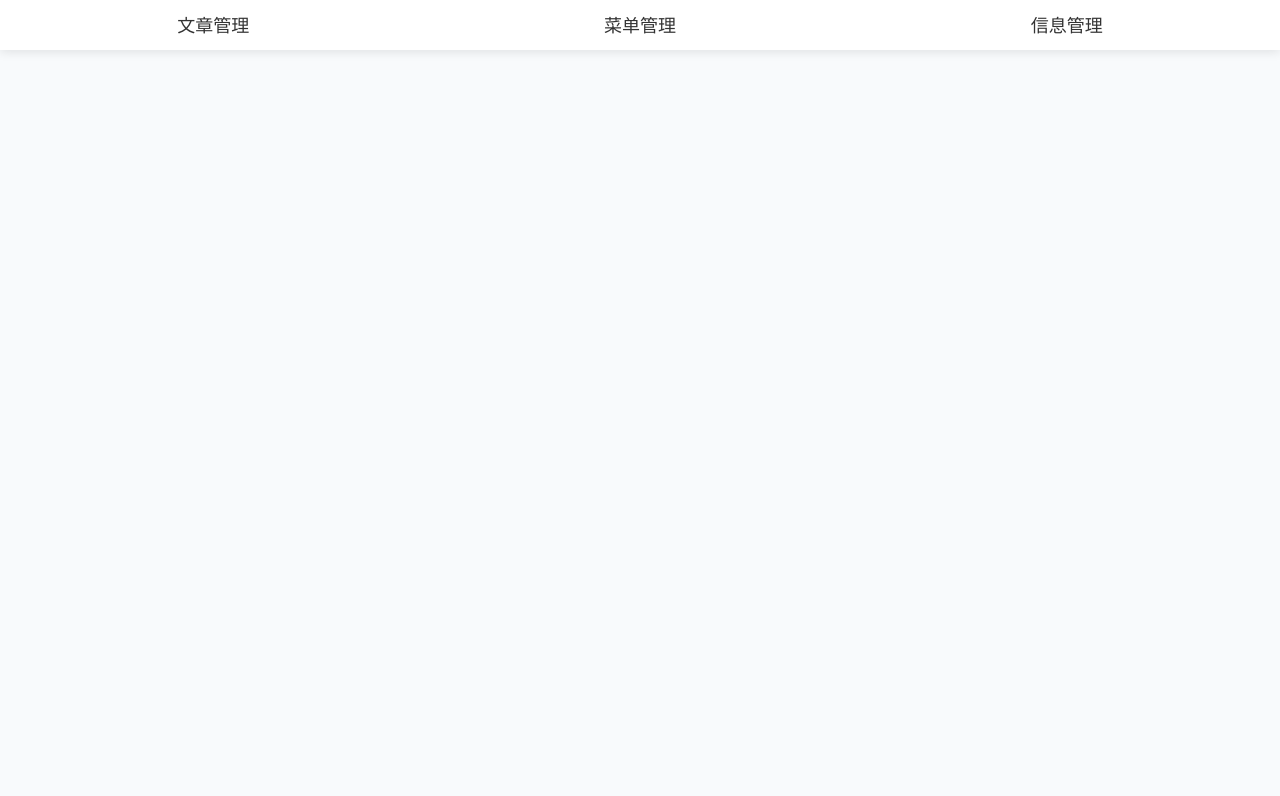
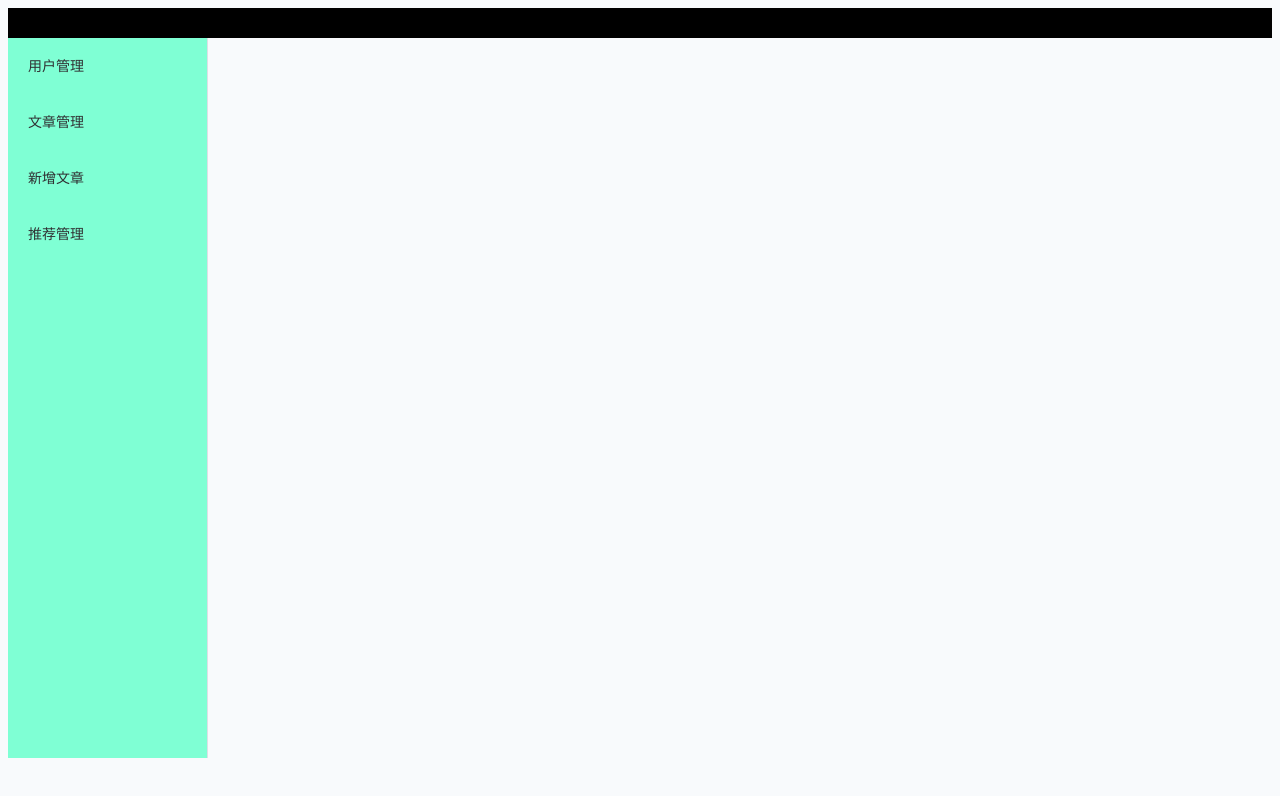
Before and after one commit to Huajieyu001/front-blog, a Vue app: page /manage in a window 1280 px wide. Shown: the top 796 px of the page. Built offline with nearby package versions, Linux system fonts and the light colour scheme.

Commit message:
增加管理页

```diff
--- a/src/App.vue
+++ b/src/App.vue
@@ -69,7 +69,6 @@ main {
 
 .router-link-exact-active {
     color: red;
-    /* background-color: aqua; */
     border: 0.5px solid red;
 }
 
--- a/src/components/Manage.vue
+++ b/src/components/Manage.vue
@@ -1,23 +1,21 @@
-<template>
-  <!-- 菜单容器 -->
-  <nav class="top-menu">
-    <!-- 使用 ul 和 li 创建菜单项 -->
-    <ul class="menu-list">
-      <li v-for="(item, index) in menuItems" :key="index" class="menu-item">
-        <div @click="toTopMenu(item.link)" class="menu-link">{{ item.label }}</div>
-      </li>
-    </ul>
-  </nav>
-</template>
+<!-- <template>
+  <el-row :gutter="200">
+    <el-col :span="distance" v-for="(item, index) in menuItems" :key="index">
+        <div @click="toTopMenu(item.link)" class="menu-item">{{ item.label }}</div>
+    </el-col>
+  </el-row>
+</template> -->
 
-<script setup>
-import { ref } from 'vue';
+<!-- <script setup>
+import { reactive, ref, watch, watchEffect } from 'vue';
 import { useRouter } from 'vue-router'
+
+const distance = ref(0)
 
 const router = useRouter()
 
 // 菜单项数据
-const menuItems = ref([
+const menuItems = reactive([
   { label: '文章管理', link: '/articleManage' },
   { label: '菜单管理', link: '/menuManage' },
   { label: '信息管理', link: '/infoManage' },
@@ -28,88 +26,72 @@ const toTopMenu = (path) => {
     path
   })
 }
+
+watchEffect(()=>{
+
+  console.log(menuItems)
+  if(menuItems.length){
+    distance.value = 24 / menuItems.length;
+    console.log('@@@@@@@@', distance.value)
+  }
+})
+
+
+</script> -->
+<template>
+  <div class="tabe"></div>
+  <el-menu
+    default-active="2"
+    class="el-menu-vertical-demo"
+    :collapse="isCollapse"
+    @open="handleOpen"
+    @close="handleClose"
+  >
+    <el-menu-item v-for="(menu, index) in menuItems" :key="menu.label" :index="index">
+      <template #title><span>{{ menu.label }}</span></template>
+    </el-menu-item>
+  </el-menu>
+</template>
+
+<script lang="ts" setup>
+import { reactive, ref } from 'vue'
+
+const menuItems = reactive([
+  {
+    label: '用户管理',
+    link: '/aaa'
+  },
+  {
+    label: '文章管理',
+    link: '/bbb'
+  },
+    {
+    label: '新增文章',
+    link: '/article'
+  },
+  {
+    label: '推荐管理',
+    link: '/ccc'
+  }
+])
+
+const isCollapse = ref(false)
+const handleOpen = (key: string, keyPath: string[]) => {
+  console.log(key, keyPath)
+}
+const handleClose = (key: string, keyPath: string[]) => {
+  console.log(key, keyPath)
+}
 </script>
 
-<style scoped>
-/* 菜单容器 - 占据整个顶部 */
-.top-menu {
-  position: fixed;
-  top: 0;
-  left: 0;
-  width: 100%;
-  height: 50px;
-  /* 稍大于菜单高度，留出空间 */
-  background: #ffffff;
-  box-shadow: 0 2px 10px rgba(0, 0, 0, 0.1);
-  z-index: 1000;
+<style>
+.tabe{
+  background-color: black;
+  height: 30px;
 }
-
-/* 水平菜单列表 */
-.menu-list {
-  display: flex;
-  justify-content: space-around;
-  /* 均匀分布 */
-  list-style-type: none;
-  /* 移除默认列表样式 */
-  padding: 0;
-  margin: 0;
-  height: 100%;
-}
-
-/* 菜单项 - 均匀扩展 */
-.menu-item {
-  flex: 1;
-  /* 关键：使所有项目均匀分布 */
-  display: flex;
-  align-items: center;
-  /* 垂直居中 */
-  justify-content: center;
-  /* 水平居中 */
-  height: 20px;
-  margin: 15px 0;
-  /* 与容器高度配合实现20px视觉效果 */
-}
-
-/* 菜单链接样式 */
-.menu-link {
-  /* background-color: transparent; */
-  display: block;
-  width: 100%;
-  text-align: center;
-  text-decoration: none;
-  color: #333;
-  /* font-weight: 500; */
-  font-size: large;
-  padding: 3px 0;
-  transition: all 0.3s ease;
-
-  /* 确保文本不会换行 */
-  white-space: nowrap;
-  overflow: hidden;
-  text-overflow: ellipsis;
-}
-
-/* 鼠标悬停效果 */
-.menu-link:hover {
-  color: #2c83f0;
-  background-color: bisque;
-}
-
-/* 可选：当前激活状态 */
-.menu-link.active {
-  color: #2c83f0;
-  border-bottom: 2px solid #2c83f0;
-}
-
-/* 响应式处理 - 屏幕过小时改为垂直菜单 */
-@media (max-width: 768px) {
-  .menu-list {
-    flex-direction: column;
-  }
-
-  .menu-item {
-    height: auto;
-    padding: 8px 0;
-  }
+.el-menu-vertical-demo:not(.el-menu--collapse) {
+  width: 200px;
+  min-height: 90vh;
+  background-color: aquamarine;
 }
 </style>
--- a/src/components/Profile.vue
+++ b/src/components/Profile.vue
@@ -1,7 +1,7 @@
 <template>
     <div class="profile">
         <!-- <el-avatar :size="size" :src="circleUrl" @click="toManage()" /> -->
-        <el-avatar :size="size" :src="circleUrl"/>
+        <el-avatar :size="size" :src="circleUrl" @click="toManage"/>
         <br></br>
         <!-- <span>sddfs</span> -->
     </div>
@@ -19,12 +19,18 @@ const state = reactive({
     circleUrl: 'https://ts1.tc.mm.bing.net/th/id/OIP-C.7GLMYPqMlt2LgkbPsOnDIAAAAA?w=207&h=211&c=8&rs=1&qlt=90&o=6&dpr=1.5&pid=3.1&rm=2'
 })
 
-const { circleUrl, squareUrl, sizeList } = toRefs(state)
+const { circleUrl } = toRefs(state)
 
 const toManage = ()=>{
-    router.push({
-        name: "Manage"
-    })
+    if(localStorage.getItem("huajieyu_blog_auth")){
+        router.push({
+            name: "Manage"
+        })
+    } else {
+        router.push({
+            name: "Login"
+        })
+    }
 }
 
 const toGithub = ()=>{
--- a/src/components/TopMenu.vue
+++ b/src/components/TopMenu.vue
@@ -1,15 +1,18 @@
 <template>
-  <!-- 菜单容器 -->
-  <nav class="top-menu">
-    <!-- 使用 ul 和 li 创建菜单项 -->
+  <!-- <nav class="top-menu">
     <ul class="menu-list">
       <li v-for="(item, index) in menuItems" :key="index" class="menu-item" :class="{ 'menuActive': item.label == currentLabel}">
-        <!-- <a :href="item.link" class="menu-link">{{ item.label }}</a> -->
-        <!-- <div @click="fff(item)" class="menu-link">{{ item.label }}</div> -->
         <div @click="toTopMenu(item)" class="menu-link">{{ item.label }}</div>
       </li>
     </ul>
-  </nav>
+  </nav> -->
+
+  <el-row :gutter="20">
+    <el-col :span="6"><div class="grid-content ep-bg-purple" /></el-col>
+    <el-col :span="6"><div class="grid-content ep-bg-purple" /></el-col>
+    <el-col :span="6"><div class="grid-content ep-bg-purple" /></el-col>
+    <el-col :span="6"><div class="grid-content ep-bg-purple" /></el-col>
+  </el-row>
 </template>
 
 <script setup>
--- a/src/router/index.js
+++ b/src/router/index.js
@@ -6,6 +6,9 @@ import ArticleDetail from "../components/ArticleDetail.vue";
 import Manage from "../components/Manage.vue";
 import Publish from "../components/Publish.vue";
 import WebRed from "../views/WebRed.vue";
+import Login from "../views/Login.vue";
+import Signup from "../views/Signup.vue";
+import ArticleManage from "../views/ArticleManage.vue";
 
 const routes = [
     {
@@ -41,7 +44,22 @@ const routes = [
         path: '/publish',
         name: 'Publish',
         component: Publish
-    }
+    },
+    {
+        path: '/login',
+        name: 'Login',
+        component: Login
+    },
+    {
+        path: '/signup',
+        name: 'Signup',
+        component: Signup
+    },
+    {
+        path: '/articleManage',
+        name: 'ArticleManage',
+        component: ArticleManage
+    },
 ]
 
 
--- a/src/style.css
+++ b/src/style.css
@@ -1,33 +1,13 @@
 
 body {
     font-family: 'Segoe UI', Tahoma, Geneva, Verdana, sans-serif;
-
-    /* background:
-    linear-gradient(145deg, #e0f7fa, #b2ebf2),
-    repeating-linear-gradient(
-      -45deg,
-      rgba(255,255,255,0.1),
-      rgba(255,255,255,0.1) 1px,
-      transparent 1px,
-      transparent 6px
-    );
-  background-blend-mode: overlay;
-  box-shadow:
-    inset 0 0 10px rgba(255,255,255,0.5),
-    0 0 10px rgba(0,150,136,0.3); */
-
-    /* background: linear-gradient(45deg, #CCCCCC, #FF4D6D, #9C27B0);
-    animation: gradientBG 15s infinite alternate; */
-
-    /* background: linear-gradient(rgba(0,255,255,0.05) 1px, transparent 1px); */
-
     background: #f8fafc;
-
     color: #333;
     line-height: 1.6;
-    min-height: 100vh;
-    padding: 20px;
-    z-index: 30;
+    min-height: 100%;
+    /* padding: 20px; */
+    /* z-index: 30; */
+    /* background-color: pink; */
 }
 
 /* body {
```
